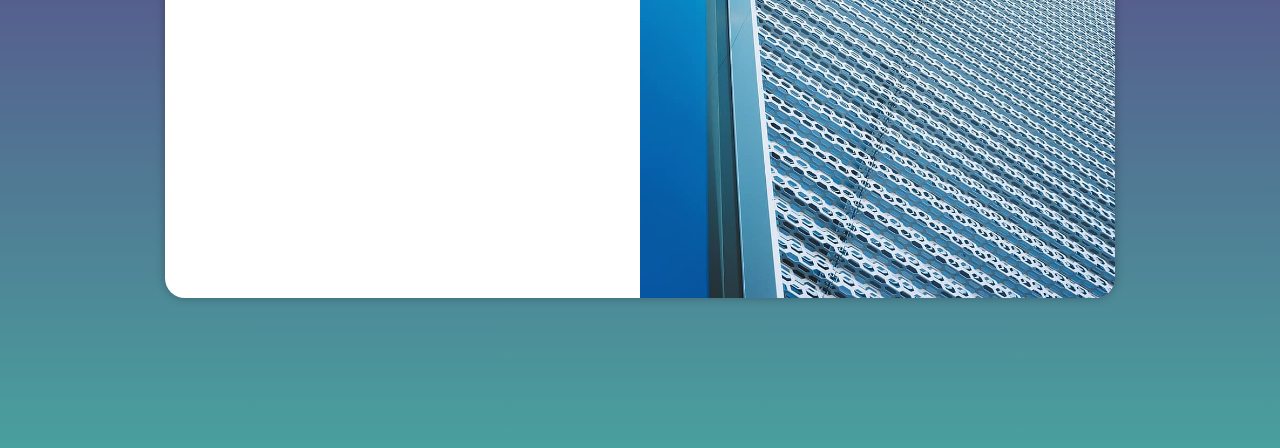
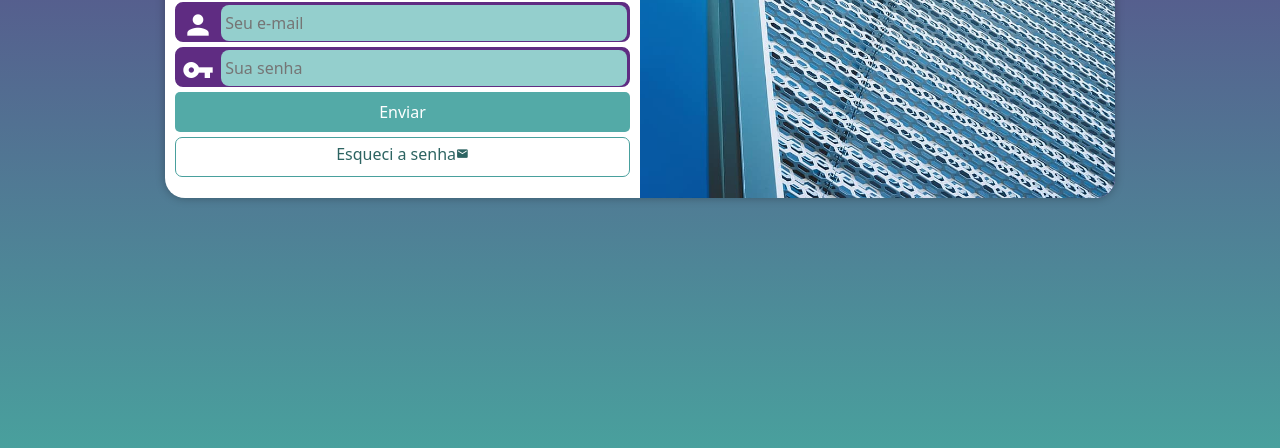
Before and after one commit to mttsdev/projeto-login, a plain HTML site: page index.html in a window 1280 px wide. Shown: the part 352-800 px from the top of the page. Drawn offline with Linux system fonts and the light colour scheme.

Commit message:
project-login

```diff
--- a/estilos/media-query.css
+++ b/estilos/media-query.css
@@ -8,6 +8,7 @@
 
     section#login {
         width: 80vw;
+        height: 280px;
     }
 
     section#login > div#imagem {
@@ -29,6 +30,7 @@
 
     section#login {
         width: 950px;
+        height: 300px;
     }
 
     section#login > div#imagem {
@@ -47,6 +49,7 @@
     }
 
     div#ormulario > p {
-        font-size: 1.2em;
+        font-size: 1.1em;
+        margin: 20px 0px;
     }
 }
--- a/estilos/style.css
+++ b/estilos/style.css
@@ -27,15 +27,15 @@ section#login {
     position: absolute;
     top: 50%;
     left: 50%;
-    transform: translate(-50%, -50%);
+
     overflow: hidden;
 
     background-color: white;
     width: 250px;
-    height: 500px;
+    height: 515px;
     border-radius: 20px;
     box-shadow: 0px 0px 10px rgba(0, 0, 0, 0.281);
-
+    transform: translate(-50%, -50%);
     transition: width .3s, height .3s;
     /* Define uma animação para largura e altura */
     transition-timing-function: ease;
@@ -63,3 +63,82 @@ div#formulario > h1 {
 div#formulario > p {
     font-size: 0.8em;
 }
+
+form > div.campo {
+    background-color: #5f2c82;
+    border: 2px solid #5f2c82;
+    display: block;
+    width: 100%;
+    height: 40px;
+    border-radius: 8px;
+    margin: 5px 0px;
+}
+
+div.campo label {
+    display: none;
+}
+
+div.campo > i {
+    color: white;
+    /* background-color: #000; */
+    font-size: 2em;
+    width: 40px;
+    padding: 5px;
+}
+
+div.campo > input {
+    background-color: #94cfcd;
+    font-size: 1em;
+    width: calc(100% - 45px);
+
+    height: 100%;
+    border: 0px;
+    border-radius: 8px;
+    padding: 4px;
+    transform: translateY(-12px);
+}
+
+div.campo > input:focus-within /*Enquanto estiver digitando...*/
+{
+    background-color: #fff;
+    border: 0px;
+}
+
+form input[type=submit] {
+    display: block;
+    font-size: 1em;
+    width: 100%;
+    height: 40px;
+    background-color: #53aaa7;
+    color: white;
+    border: none;
+    border-radius: 5px;
+    cursor: pointer;
+}
+
+form input[type=submit]:hover {
+    background-color: #2d6462;
+}
+
+a.botao {
+    display: block;
+    text-align: center;
+    font-size: 1em;
+    width: 100%;
+    height: 40px;
+    padding-top: 5px;
+    margin-top: 5px;
+    background-color: #fff;
+    color: #2d6462;
+    border: 1px solid  #49a09d;
+    border-radius: 7px;
+    text-decoration: none;
+}
+
+form a.botao:hover {
+    background-color: #6cd3cf;
+}
+
+form a.botao > i {
+    font-size: 0.8em;
+}
--- a/index.html
+++ b/index.html
@@ -26,11 +26,11 @@
                         <i class="material-icons">vpn_key</i>
                         <input type="password" name="senha" id="isenha" placeholder="Sua senha" autocomplete="current-password" minlength="8" maxlength="20">
                         <label for="isenha">Senha</label>
+                    </div>
                         <input type="submit" value="Enviar">
-                        <a href="esqueci.html">
+                        <a href="esqueci.html" class="botao">
                             Esqueci a senha<i class="material-icons">mail</i>
                         </a>
-                    </div>
                 </form>
             </div>
         </section>
```
